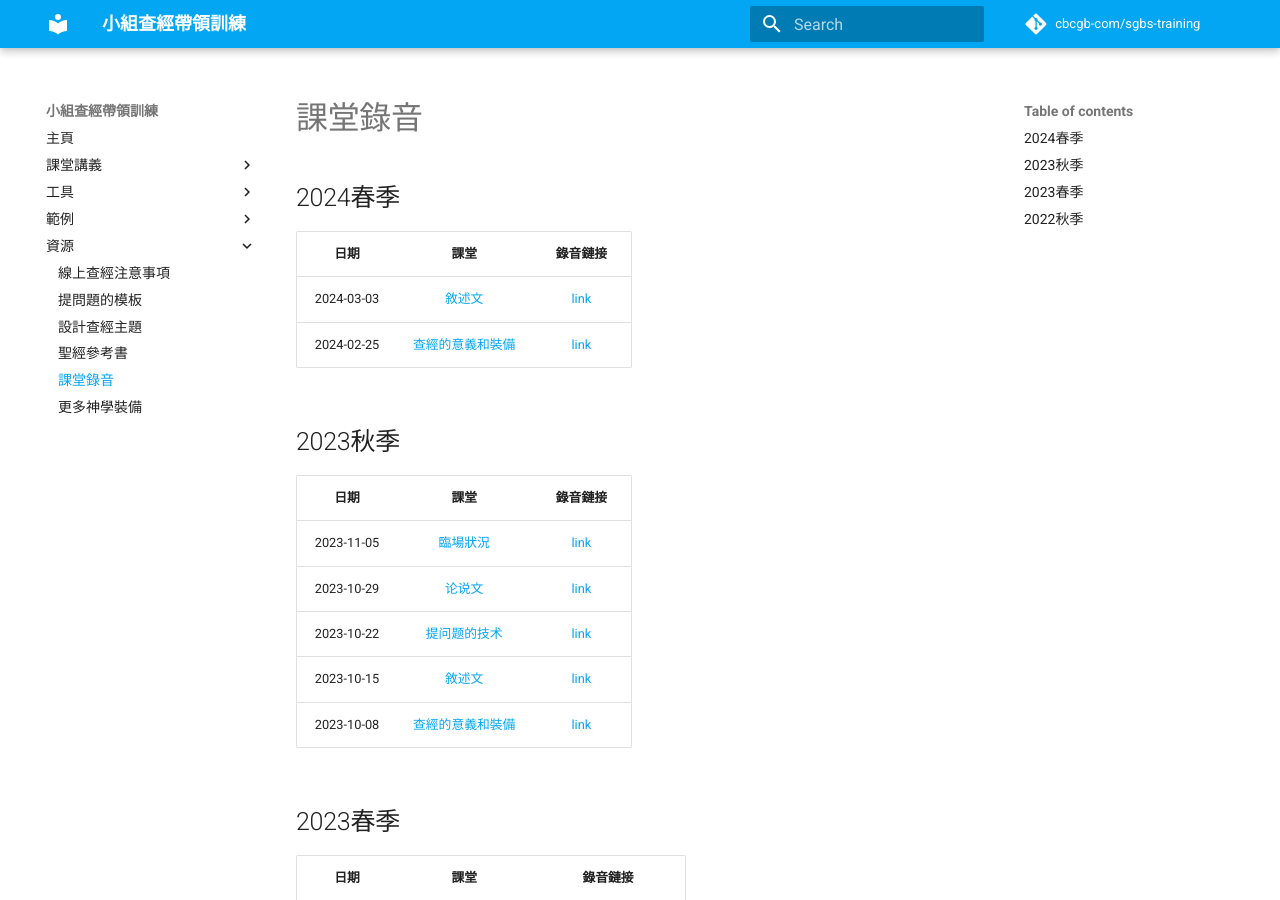
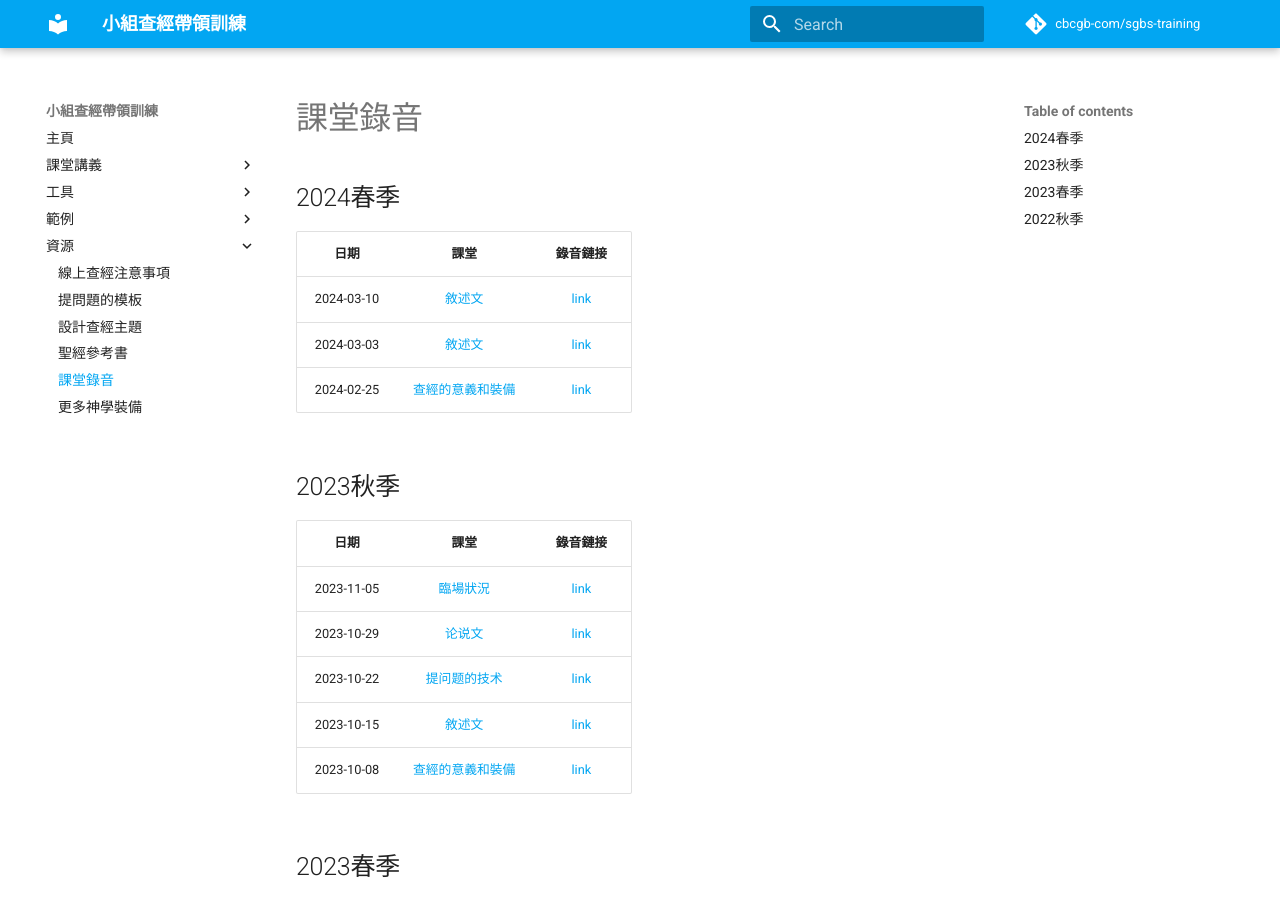
Before and after one commit to cbcgb-com/sgbs-training, an MkDocs documentation site: the page built from docs/resources/recordings.md, in a window 1280 px wide and 900 px high. Built offline with MkDocs 1.6.1 and Material for MkDocs 9.7.7, drawn with Linux system fonts in a browser that asks for light colours; comment, search, counter and statistics services are not loaded.

Commit message:
docs: Update recordings.md with new class recording links
- Added new recording link for the class on 2024-03-10 in the 2024 Spring section.
- Updated the formatting of the recording link for the class on 2023-11-05 in the 2023 Autumn section.

```diff
--- a/docs/resources/recordings.md
+++ b/docs/resources/recordings.md
@@ -2,16 +2,17 @@
 
 ## 2024春季
 
-|    日期    |                            課堂                            |                                                            錄音鏈接                                                            |
-|:----------:|:--------------------------------------------------------:|:------------------------------------------------------------------------------------------------------------------------------:|
-| 2024-03-03 | [敘述文](../class-notes/lesson-2-narrative.md) |                 [link](https://www.dropbox.com/scl/fi/wou9rcw8hdb93udwlmeze/20240302-class-2-recording.mp3?rlkey=190ahbxab4a33dm1w6d7kiupt&dl=0)                 |
-| 2024-02-25 | [查經的意義和裝備](../class-notes/lesson-1-foundations.md) |                 [link](https://www.dropbox.com/scl/fi/vgxd6fvrhn7w4hnsyx060/20240225-class-1-recording.mp3?rlkey=7ixgxdz022193su0le8rfewey&dl=0)                 |
+|    日期    |                            課堂                            |                                                             錄音鏈接                                                             |
+|:----------:|:--------------------------------------------------------:|:--------------------------------------------------------------------------------------------------------------------------------:|
+| 2024-03-10 |      [敘述文](../class-notes/lesson-3-questioning.md)      | [link](https://www.dropbox.com/scl/fi/3rswmlzkvy00pqupnnt9a/20240310-class-3-recording.mp3?rlkey=sbu4n629cx2sm1nzcci063z1p&dl=0) |
+| 2024-03-03 |       [敘述文](../class-notes/lesson-2-narrative.md)       | [link](https://www.dropbox.com/scl/fi/wou9rcw8hdb93udwlmeze/20240302-class-2-recording.mp3?rlkey=190ahbxab4a33dm1w6d7kiupt&dl=0) |
+| 2024-02-25 | [查經的意義和裝備](../class-notes/lesson-1-foundations.md) | [link](https://www.dropbox.com/scl/fi/vgxd6fvrhn7w4hnsyx060/20240225-class-1-recording.mp3?rlkey=7ixgxdz022193su0le8rfewey&dl=0) |
 
 ## 2023秋季
 
 |    日期    |                            課堂                            |                                                            錄音鏈接                                                            |
 |:----------:|:--------------------------------------------------------:|:------------------------------------------------------------------------------------------------------------------------------:|
-| 2023-11-05 |     [臨場狀況](../class-notes/lesson-5-situations.md)     | [link](https://www.dropbox.com/scl/fi/2jjqut61xx5eounxeqw6c/20231105-class-recording.mp3?rlkey=hyxughezqu4uoyq883bah3478&dl=0) |
+| 2023-11-05 |     [臨場狀況](../class-notes/lesson-5-situations.md)      | [link](https://www.dropbox.com/scl/fi/2jjqut61xx5eounxeqw6c/20231105-class-recording.mp3?rlkey=hyxughezqu4uoyq883bah3478&dl=0) |
 | 2023-10-29 |     [论说文](../class-notes/lesson-4-argumentation.md)     | [link](https://www.dropbox.com/scl/fi/9a39x6lc07dir15do7pdm/20231029-class-recording.mp3?rlkey=rq0gy0h6y5z2d5nng119t74ka&dl=0) |
 | 2023-10-22 |   [提问题的技术](../class-notes/lesson-3-questioning.md)   | [link](https://www.dropbox.com/scl/fi/tk3yi7599nbgkz8xxf666/20231022-class-recording.mp3?rlkey=nngm37tjrwbuml9qyv5i7mcjl&dl=0) |
 | 2023-10-15 |       [敘述文](../class-notes/lesson-2-narrative.md)       | [link](https://www.dropbox.com/scl/fi/55l38lg4i15o7dm26ti1p/20231015-class-recording.mp3?rlkey=jevqj3cjc1x1rjswbd209izci&dl=0) |
```
